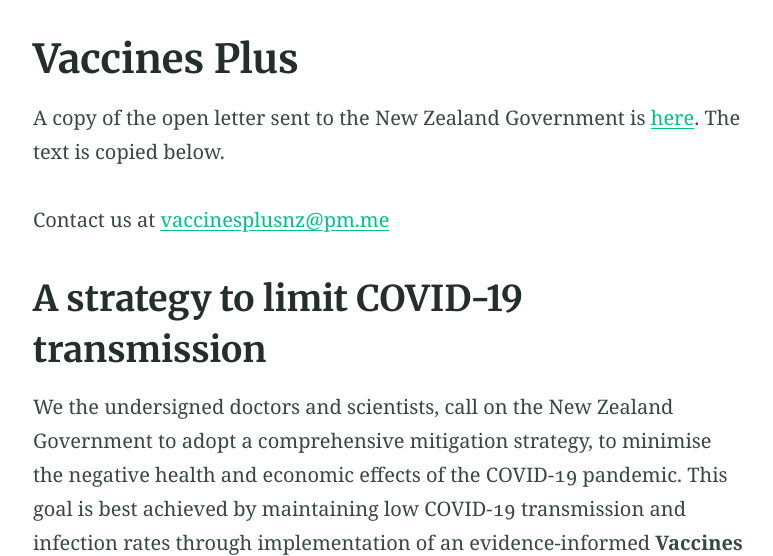
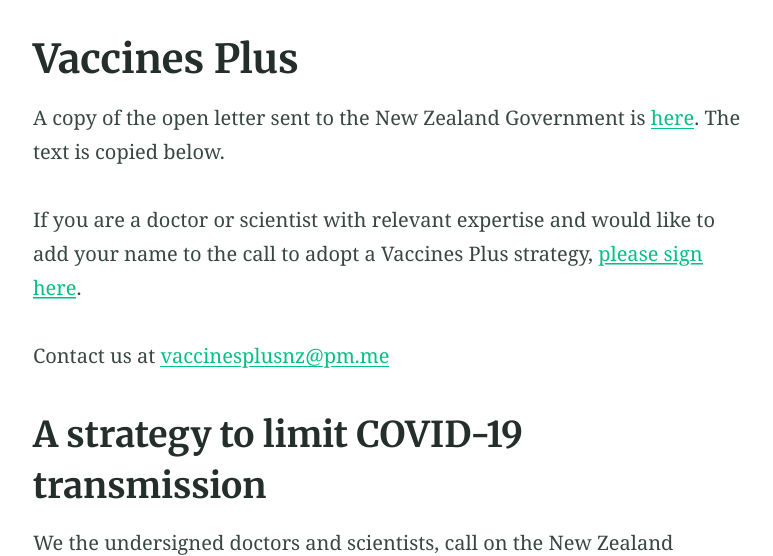
Before and after one commit to utunga/vaccines-plus, a Jekyll site: the page built from index.md, in a window 1280 px wide and 900 px high, cut to the strip 344-900 px from the top of the window. Shown: the whole strip, without its empty margins (250-1023 px from the left). Built offline with Jekyll 4.4.1, drawn with Linux system fonts in a browser that asks for light colours.

Commit message:
link to google form

```diff
--- a/index.md
+++ b/index.md
@@ -8,6 +8,8 @@ excerpt: "Vaccines Plus is strategy to mitigate the spread of COVID-19 in Aotear
 ---
 
 A copy of the open letter sent to the New Zealand Government is [here](/assets/pdf/vaccines-plus-nz-open-letter-27-4-22.pdf). The text is copied below.
+
+If you are a doctor or scientist with relevant expertise and would like to add your name to the call to adopt a Vaccines Plus strategy, [please sign here](https://docs.google.com/forms/d/e/1FAIpQLSe0S2vtfdsY0wuBCYz_sFAN-0I-nD_gJGpWfS3c2x3-zDiY4Q/viewform).
 
 Contact us at [vaccinesplusnz@pm.me](mailto:vaccinesplusnz@pm.me?subject=Website Enquiry)
 
```
